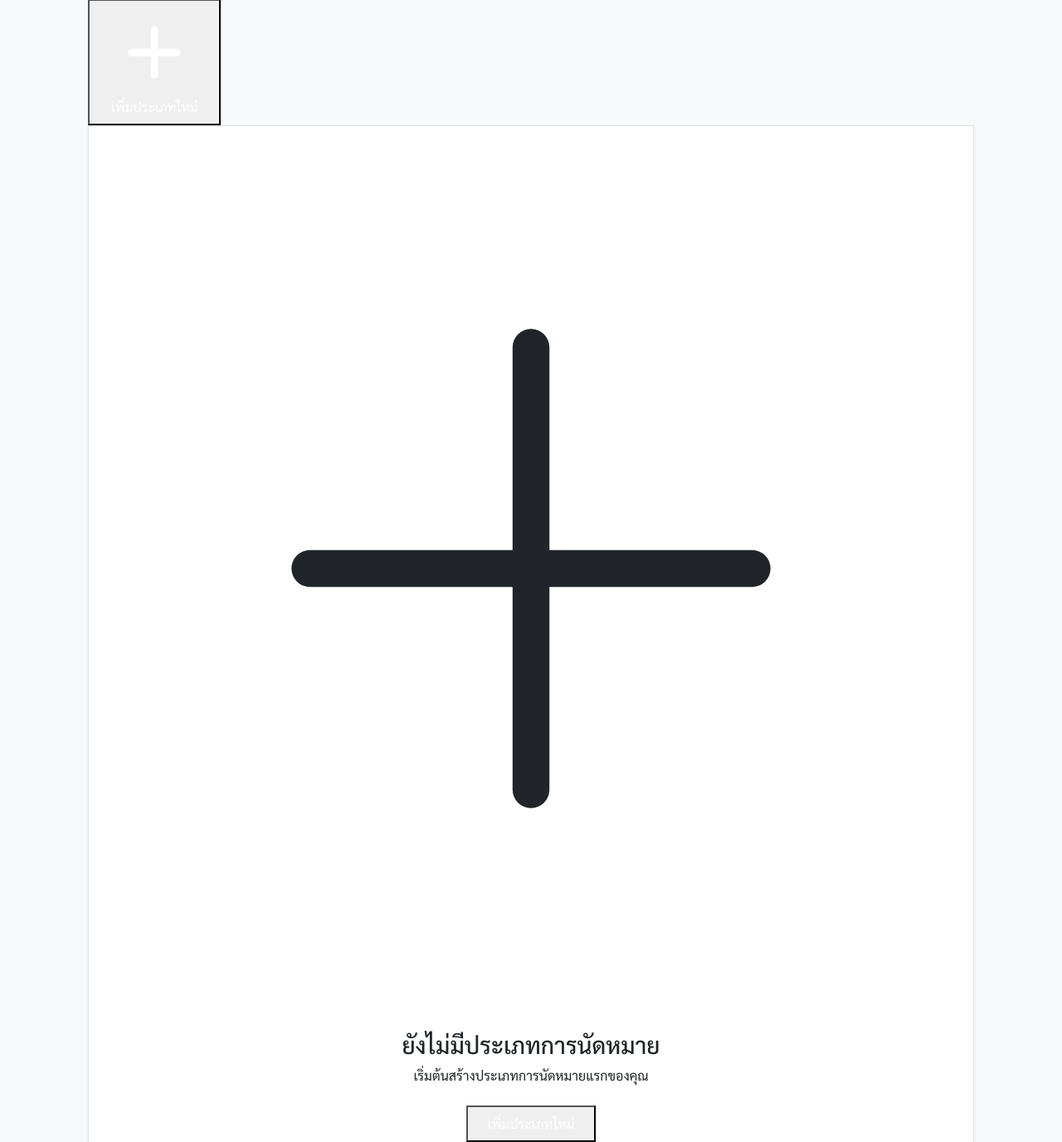
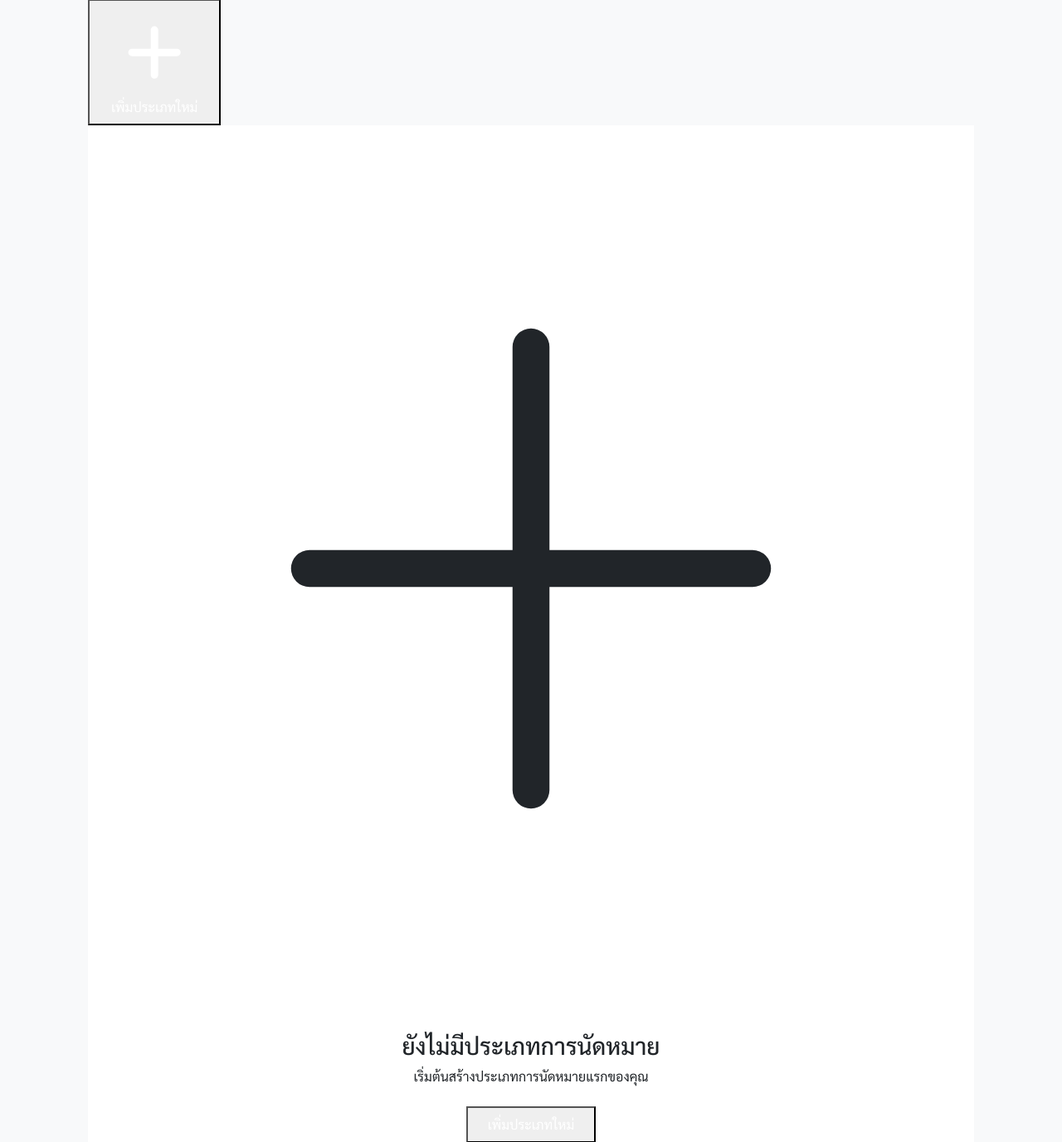
Before and after one commit to kaebmoo/nandt, a Flask app: template hospital-booking/flask_app/app/templates/settings/event-types.html in a window 1280 px wide. Shown: the part 177-1553 px from the top of the page at 83% size. Run offline with Flask 3, Linux system fonts and the light colour scheme; the template is opened without the code that fills it, so the values that code supplies are empty; some libraries are stand-ins or nearby versions.

Commit message:
style(settings/event-types.html): align card shadow and drop duplicate font
- Drop duplicate body font-family (extends base.html which loads Sarabun)
- Empty state: shadow-sm border → shadow-md
- .event-type-card hover: explicit box-shadow on lift

Modal DOM (eventTypeModal, eventTypeForm, eventTypeId, availabilitySelect),
card JS (addEventType, closeModal, loadEventTypes, loadAvailabilities),
and fetch endpoints preserved.

Co-Authored-By: Claude Opus 4.7 (1M context) <noreply@anthropic.com>

```diff
--- a/hospital-booking/flask_app/app/templates/settings/event-types.html
+++ b/hospital-booking/flask_app/app/templates/settings/event-types.html
@@ -5,13 +5,12 @@
 
 {% block extra_css %}
 <style>
-    body { font-family: 'Sarabun', sans-serif; }
     .event-type-card {
         transition: all 0.2s ease;
     }
     .event-type-card:hover {
         transform: translateY(-2px);
-        box-shadow: 0 4px 12px rgba(0,0,0,0.1);
+        box-shadow: 0 10px 15px -3px rgba(0,0,0,0.1);
     }
 </style>
 {% endblock %}
@@ -45,7 +44,7 @@
 
     <!-- Empty State (จะถูกแสดงโดย JavaScript) -->
     <div id="emptyState" class="hidden">
-        <div class="bg-white rounded-xl shadow-sm border p-12 text-center">
+        <div class="bg-white rounded-xl shadow-md p-12 text-center">
             <svg class="w-16 h-16 mx-auto mb-4 text-gray-300" fill="none" stroke="currentColor" viewBox="0 0 24 24">
                 <path stroke-linecap="round" stroke-linejoin="round" stroke-width="1" d="M12 6v6m0 0v6m0-6h6m-6 0H6"></path>
             </svg>
```
